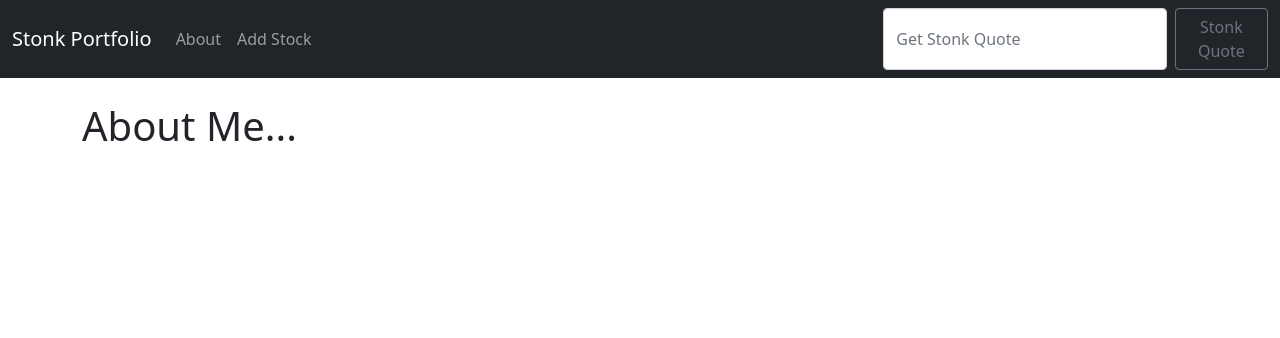
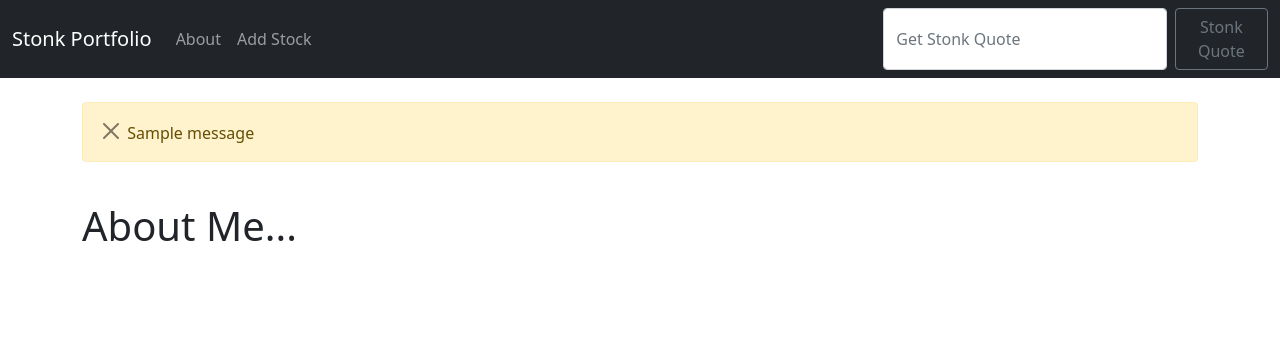
Before and after one commit to Jofa11/Stonks_App, a Django app: page /about.html in a window 1280 px wide. Shown: the top 338 px of the page. Run offline with Django 3.2, Linux system fonts and the light colour scheme; one stand-in notice (Sample message) is shown.

Commit message:
enables messages in base.html with button to close message

```diff
--- a/stonks/quotes/templates/base.html
+++ b/stonks/quotes/templates/base.html
@@ -41,6 +41,19 @@
 
     <div class="container">
         <br/>
+
+        {% if messages %}
+            {% for message in messages %}
+                <div class="alert alert-warning alert-dismissable fade show" role="alert">
+                    <button type="button" class="btn-close" data-bs-dismiss="alert">
+                        <!-- <small><sup>x</sup></small> -->
+                    </button>
+                    {{ message }}
+                </div><br/>
+            {% endfor %}
+
+        {% endif %}
+
         {% block content %}
 
         {% endblock %}
```
Also changed, not shown: stonks/db.sqlite3.
